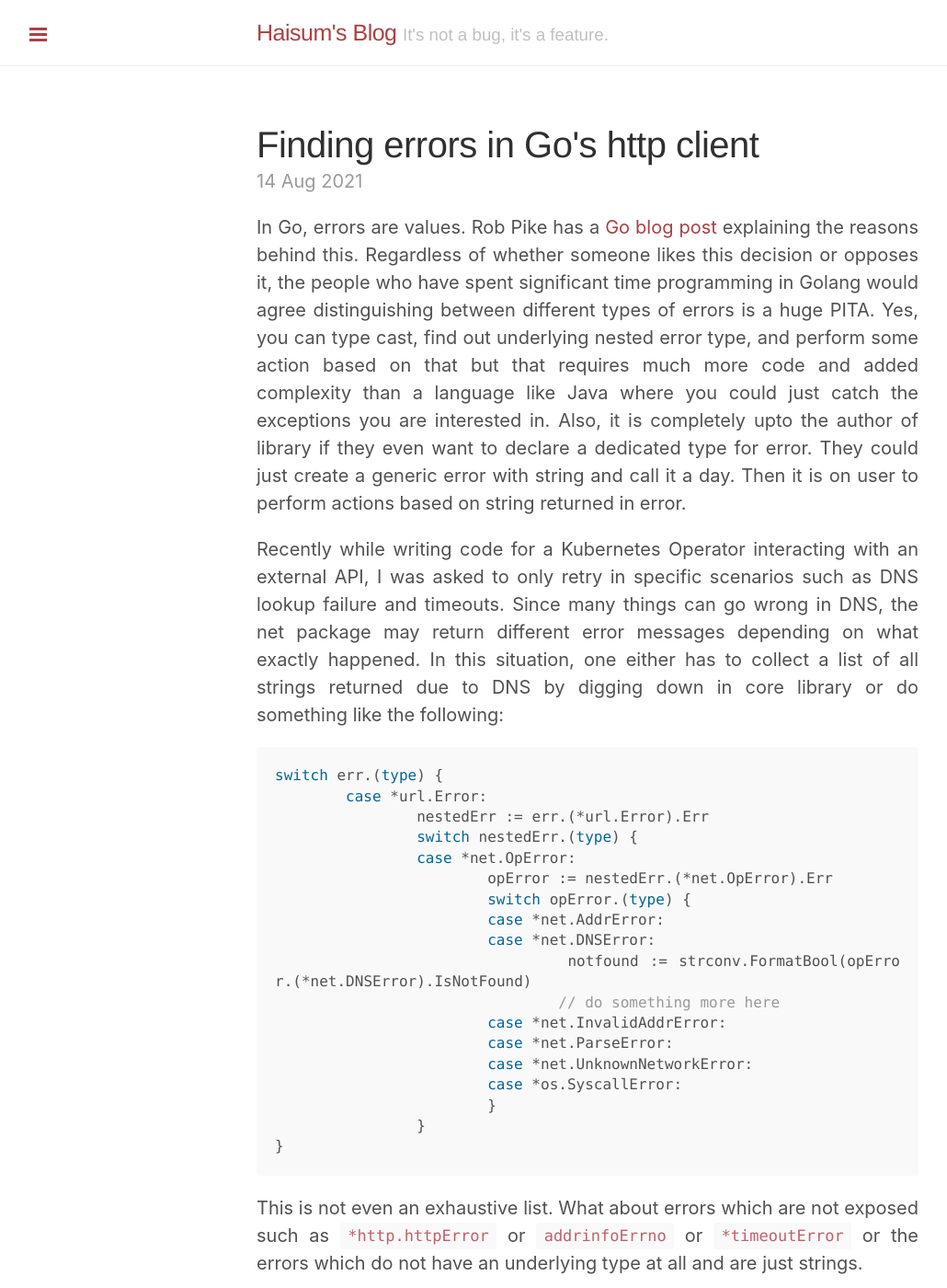
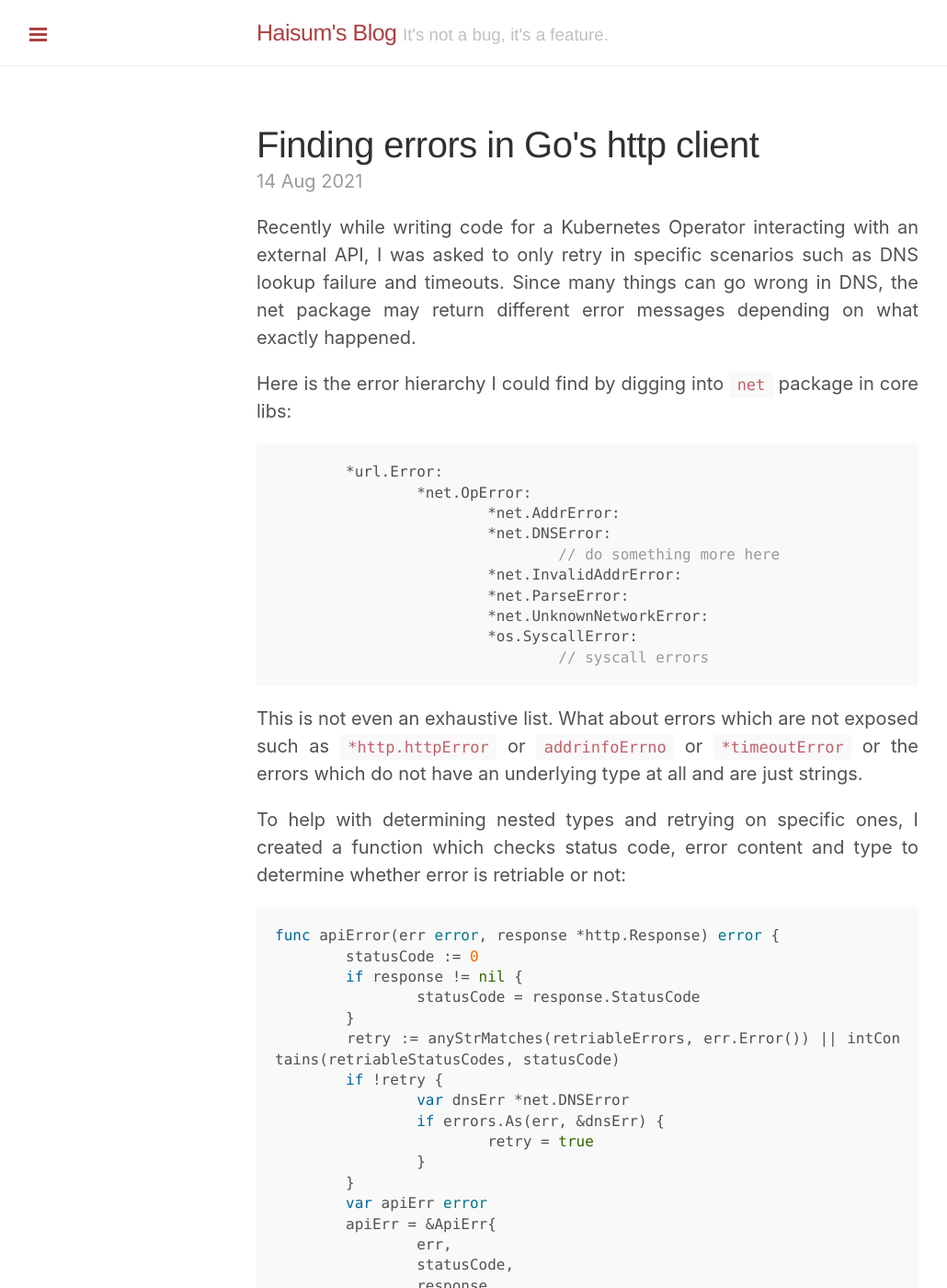
Before and after one commit to haisum/haisum.github.io, a Jekyll site: the page built from _posts/2021-08-14-2021-golang-http-errors.md, in a window 1280 px wide and 1400 px high. Shown: the whole window at 92% size, without its empty margins (1-1031 px from the left). Built offline with Jekyll 4.4.1, drawn with Linux system fonts in a browser that asks for light colours; comment, search, counter and statistics services are not loaded; some of the changed text lies outside the part shown.

Commit message:
another iteration

````diff
--- a/_posts/2021-08-14-2021-golang-http-errors.md
+++ b/_posts/2021-08-14-2021-golang-http-errors.md
@@ -3,98 +3,68 @@ layout: post
 title: Finding errors in Go's http client
 ---
 
-In Go, errors are values. Rob Pike has a [Go blog post](https://blog.golang.org/errors-are-values) explaining the reasons behind this. Regardless of whether someone likes this decision or opposes it, the people who have spent significant time programming in Golang would agree distinguishing between different types of errors is a huge PITA. Yes, you can type cast, find out underlying nested error type, and perform some action based on that but that requires much more code and added complexity than a language like Java where you could just catch the exceptions you are interested in. Also, it is completely upto the author of library if they even want to declare a dedicated type for error. They could just create a generic error with string and call it a day. Then it is on user to perform actions based on string returned in error.
+Recently while writing code for a Kubernetes Operator interacting with an external API, I was asked to only retry in specific scenarios such as DNS lookup failure and timeouts. Since many things can go wrong in DNS, the net package may return different error messages depending on what exactly happened.
 
-Recently while writing code for a Kubernetes Operator interacting with an external API, I was asked to only retry in specific scenarios such as DNS lookup failure and timeouts. Since many things can go wrong in DNS, the net package may return different error messages depending on what exactly happened. In this situation, one either has to collect a list of all strings returned due to DNS by digging down in core library or do something like the following:
+Here is the error hierarchy I could find by digging into `net` package in core libs:
 
 ```go
-switch err.(type) {
-	case *url.Error:
-		nestedErr := err.(*url.Error).Err
-		switch nestedErr.(type) {
-		case *net.OpError:
-			opError := nestedErr.(*net.OpError).Err
-			switch opError.(type) {
-			case *net.AddrError:
-			case *net.DNSError:
-				notfound := strconv.FormatBool(opError.(*net.DNSError).IsNotFound)
+	*url.Error:
+		*net.OpError:
+			*net.AddrError:
+			*net.DNSError:
 				// do something more here
-			case *net.InvalidAddrError:
-			case *net.ParseError:
-			case *net.UnknownNetworkError:
-			case *os.SyscallError:
-			}
-		}
-}
+			*net.InvalidAddrError:
+			*net.ParseError:
+			*net.UnknownNetworkError:
+			*os.SyscallError:
+				// syscall errors
 ```
 
 This is not even an exhaustive list. What about errors which are not exposed such as `*http.httpError` or `addrinfoErrno` or `*timeoutError` or the errors which do not have an underlying type at all and are just strings.
 
-To help with this situation, I came up with this function:
+To help with determining nested types and retrying on specific ones, I created a function which checks status code, error content and type to determine whether error is retriable or not:
 
 ```go
-func getErrorWithType(err, wrappedErr error) (error, error) {
-	if wrappedErr == nil {
-		wrappedErr = err
+func apiError(err error, response *http.Response) error {
+	statusCode := 0
+	if response != nil {
+		statusCode = response.StatusCode
 	}
-	switch err.(type) {
-	case *net.DNSError:
-		wrappedErr = fmt.Errorf("%T;notfound=%t: %w", err, err.(*net.DNSError).IsNotFound, wrappedErr)
-	default:
-		wrappedErr = fmt.Errorf("%T: %w", err, wrappedErr)
+	retry := anyStrMatches(retriableErrors, err.Error()) || intContains(retriableStatusCodes, statusCode)
+	if !retry {
+		var dnsErr *net.DNSError
+		if errors.As(err, &dnsErr) {
+			retry = true
+		}
 	}
-	if nestedErr := errors.Unwrap(err); nestedErr != nil {
-		return getErrorWithType(nestedErr, wrappedErr)
+	var apiErr error
+	apiErr = &ApiErr{
+		err,
+		statusCode,
+		response,
 	}
-	return err, wrappedErr
+	if retry {
+		apiErr = fmt.Errorf("retriable error: %w", &RetriableErr{apiErr})
+	}
+	return fmt.Errorf("%w", apiErr)
 }
 ```
 
-Or an even simpler version of the above function:
+This relies on Go 1.13's `errors.As` function to see if err has DNSError wrapped somewhere in the hierarchy. It also matches error message with given substrs and check if status code is in list of retriable status codes.
+
+Here is example usage of this function:
 
 ```go
-func getErrorWithType(err, wrappedErr error) (error, error) {
-	if wrappedErr == nil {
-		wrappedErr = err
+client := http.Client{
+		Timeout: 1 * time.Second,
 	}
-	wrappedErr = fmt.Errorf("%T: %w", err, wrappedErr)
-	if nestedErr := errors.Unwrap(err); nestedErr != nil {
-		return getErrorWithType(nestedErr, wrappedErr)
-	}
-	return err, wrappedErr
+resp, err := client.Get("https://httpstat.us/200?sleep=5000")
+err = apiError(err, resp)
+fmt.Println(err)
+var retriableErr *RetriableErr
+if errors.As(err, &retriableErr) {
+	fmt.Println("you should retry")
 }
 ```
 
-This outputs something like this:
-
-```
-*net.DNSError;notfound=false: *net.OpError: *url.Error: Get "https://httpstat.us/200?sleep=5000" no route to host
-
-OR
-
-*http.httpError: *url.Error: Get "https://httpstat.us/200?sleep=5000": context deadline exceeded (Client.Timeout exceeded while awaiting headers)
-
-```
-
-It is a recursive function which keeps unwrapping an error until it reaches the root error. Then it returns the final error in the chain alongwith a wrapper error which contains type information for all the types encountered along the way. Now, to retry on all DNS errors, just check for presence of `*net.DNSError` substr in wrapperErr.Error(). If specific information from nested error is required, as I did for DNS Error, a dedicated switch case cane be used in above function without any nested switch because eventually code will reach the level of that error and catch it. If no additional information is required, switch can completely be replaced with one line: `wrappedErr = fmt.Errorf("%T: %w", err, wrappedErr)`
-
-Once exact type and some metadata like in case of DNS error is known, something like following can be written:
-
-```go
-retriableErrors = []string{"tls:", "i/o timeout", "*os.SyscallError", "*net.DNSError;notfound=false"}
-
-_, wrapperErr := getErrorWithType(err, nil)
-shouldRetry :=  anyStrMatches(retriableErrors, wrapperErr.Error())
-fmt.Printf("shouldRetry: %t\n", shouldRetry)
-
-func anyStrMatches(list []string, searchStr string) bool {
-	for _, v := range list {
-		if strings.Contains(searchStr, v) {
-			return true
-		}
-	}
-	return false
-}
-```
-
-A check on a parent error like `*os.SyscallError` would catch all children of it. It also catches the errors which do not have a type at all. This ended up working really well for my needs. A full example of above code is available in this Go Playground : [https://play.golang.org/p/lutUKBNIwnH](https://play.golang.org/p/lutUKBNIwnH).
+This ended up working really well for my needs. A full example of above code is available in this Go Playground : [https://play.golang.org/p/z1kr9c0isF-](https://play.golang.org/p/z1kr9c0isF-).
````
